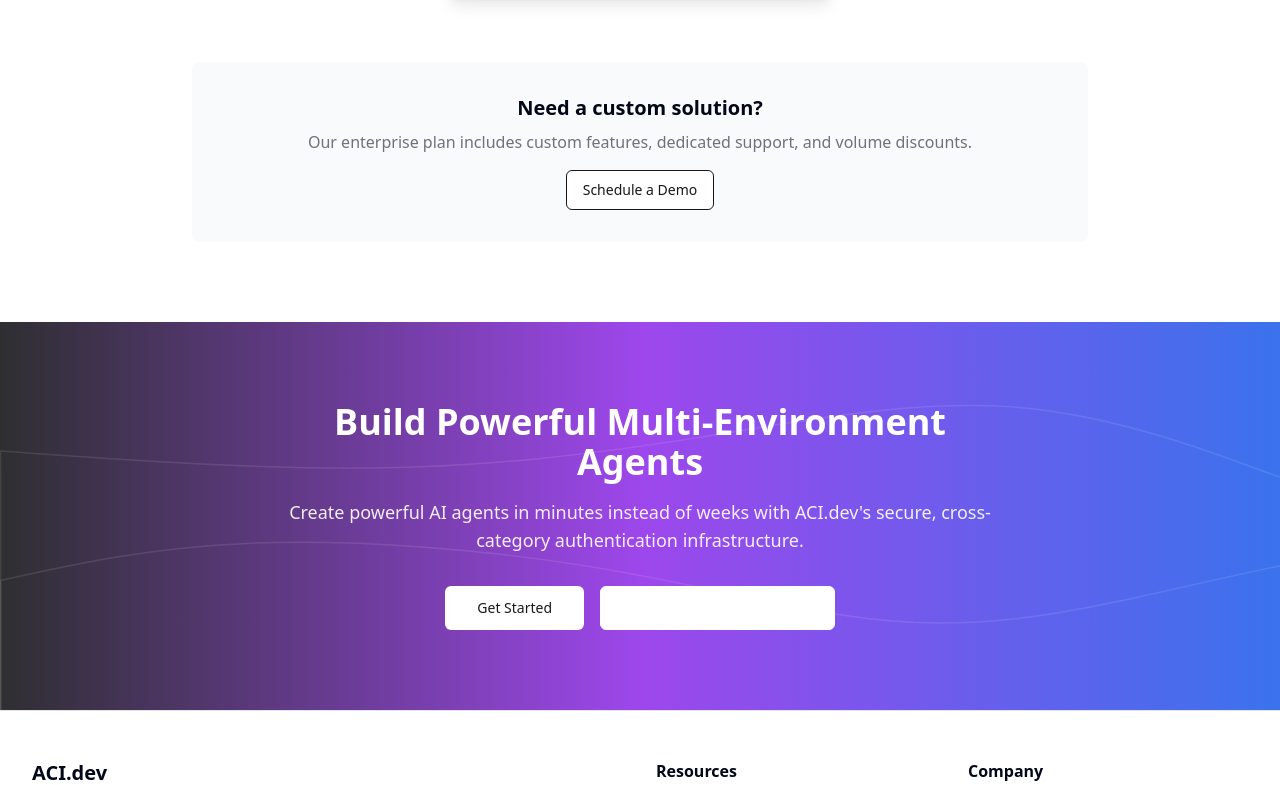
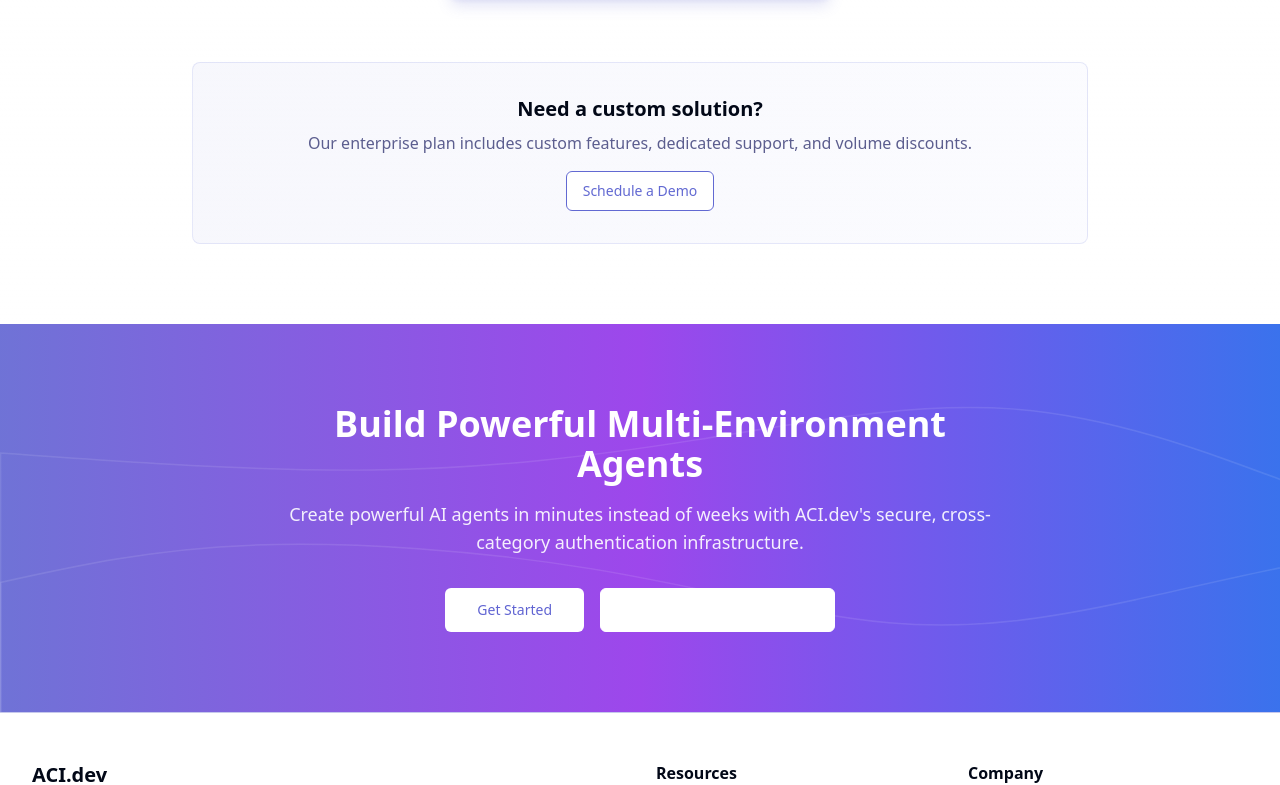
Before and after one commit to lovedatatiff/ACI-new-website, a React (Vite) app: page / in a window 1280 px wide. Shown: the part 4562-5347 px from the top of the page. Built offline with nearby package versions, Linux system fonts and the light colour scheme.

Commit message:
Refactor: Update color palette
Adjust the design and color scheme to use the specified color palette.

```diff
--- a/src/components/PricingSection.tsx
+++ b/src/components/PricingSection.tsx
@@ -72,7 +72,7 @@ const pricingTiers: PricingTier[] = [
     ],
     cta: "Start Free Trial",
     popular: true,
-    gradient: "from-primary/20 via-blue-500/20 to-violet-500/20",
+    gradient: "from-[#6269D2]/20 via-[#8D94E1]/20 to-[#B7BFFE]/20",
   },
   {
     name: "Enterprise",
@@ -102,7 +102,7 @@ const PricingSection = () => {
       <div className="max-w-7xl mx-auto px-4 sm:px-6 lg:px-8 relative z-10">
         <ScrollReveal>
           <div className="text-center mb-16">
-            <h2 className="text-3xl md:text-4xl font-bold mb-4">
+            <h2 className="text-3xl md:text-4xl font-bold mb-4 text-gradient">
               Flexible Pricing for Every Team
             </h2>
             <p className="text-xl text-muted-foreground max-w-3xl mx-auto">
@@ -120,19 +120,19 @@ const PricingSection = () => {
             >
               <Card className={`
                 h-full relative overflow-hidden flex flex-col
-                ${tier.popular ? 'border-primary shadow-lg shadow-primary/10' : ''}
+                ${tier.popular ? 'border-[#6269D2] shadow-lg shadow-[#6269D2]/20' : ''}
                 transition-all duration-300 hover:shadow-xl hover:-translate-y-1
               `}>
                 {tier.popular && (
                   <div className="absolute top-0 right-0 transform translate-x-4 -translate-y-4 rotate-12">
-                    <div className="bg-primary text-white text-xs px-6 py-1 rounded-full font-medium">
+                    <div className="bg-[#6269D2] text-white text-xs px-6 py-1 rounded-full font-medium">
                       Most Popular
                     </div>
                   </div>
                 )}
 
                 {tier.gradient && (
-                  <div className={`absolute inset-0 bg-gradient-to-r ${tier.gradient} opacity-30 z-0`}></div>
+                  <div className={`absolute inset-0 bg-gradient-to-r ${tier.gradient} opacity-40 z-0`}></div>
                 )}
 
                 <CardHeader className="relative z-10">
@@ -142,7 +142,7 @@ const PricingSection = () => {
 
                 <CardContent className="relative z-10 flex-grow">
                   <div className="mb-6">
-                    <span className="text-4xl font-bold">{tier.price}</span>
+                    <span className="text-4xl font-bold text-[#6269D2]">{tier.price}</span>
                     <span className="text-muted-foreground ml-1">{tier.priceDetail}</span>
                   </div>
 
@@ -150,7 +150,7 @@ const PricingSection = () => {
                     {tier.features.map((feature, featureIndex) => (
                       <li key={featureIndex} className="flex items-center">
                         {feature.included ? (
-                          <Check className="h-5 w-5 text-primary mr-2 flex-shrink-0" />
+                          <Check className="h-5 w-5 text-[#6269D2] mr-2 flex-shrink-0" />
                         ) : (
                           <div className="h-5 w-5 rounded-full border border-muted-foreground/30 mr-2 flex-shrink-0" />
                         )}
@@ -178,7 +178,7 @@ const PricingSection = () => {
                 <CardFooter className="relative z-10 pt-4">
                   <Button
                     variant={tier.popular ? "default" : "outline"}
-                    className={`w-full ${tier.popular ? 'bg-primary hover:bg-primary/90' : ''}`}
+                    className={`w-full ${tier.popular ? 'bg-[#6269D2] hover:bg-[#6269D2]/90' : 'border-[#6269D2] text-[#6269D2] hover:bg-[#6269D2]/10'}`}
                   >
                     {tier.cta}
                   </Button>
@@ -190,12 +190,12 @@ const PricingSection = () => {
 
         <div className="mt-16 text-center">
           <ScrollReveal delay={400}>
-            <div className="bg-slate-50 dark:bg-slate-900 p-8 rounded-lg max-w-4xl mx-auto">
+            <div className="bg-gradient-to-r from-[#6269D2]/5 to-[#B7BFFE]/5 p-8 rounded-lg max-w-4xl mx-auto border border-[#8D94E1]/20">
               <h3 className="text-xl font-semibold mb-2">Need a custom solution?</h3>
               <p className="mb-4 text-muted-foreground">
                 Our enterprise plan includes custom features, dedicated support, and volume discounts.
               </p>
-              <Button variant="outline" className="border-primary text-primary hover:bg-primary/10">
+              <Button variant="outline" className="border-[#6269D2] text-[#6269D2] hover:bg-[#6269D2]/10">
                 Schedule a Demo
               </Button>
             </div>
--- a/src/index.css
+++ b/src/index.css
@@ -1,4 +1,3 @@
-
 @tailwind base;
 @tailwind components;
 @tailwind utilities;
@@ -14,30 +13,30 @@
     --popover: 0 0% 100%;
     --popover-foreground: 222.2 84% 4.9%;
 
-    --primary: 240 5.9% 10%;
+    --primary: 238 56% 60%;
     --primary-foreground: 0 0% 98%;
 
-    --secondary: 240 4.8% 95.9%;
-    --secondary-foreground: 240 5.9% 10%;
+    --secondary: 237 50% 91%;
+    --secondary-foreground: 238 56% 40%;
 
-    --muted: 240 4.8% 95.9%;
-    --muted-foreground: 240 3.8% 46.1%;
+    --muted: 237 50% 95%;
+    --muted-foreground: 237 22% 46.1%;
 
-    --accent: 240 4.8% 95.9%;
-    --accent-foreground: 240 5.9% 10%;
+    --accent: 237 50% 91%;
+    --accent-foreground: 238 56% 40%;
 
     --destructive: 0 84.2% 60.2%;
     --destructive-foreground: 0 0% 98%;
 
-    --border: 240 5.9% 90%;
-    --input: 240 5.9% 90%;
-    --ring: 240 5.9% 10%;
+    --border: 237 50% 85%;
+    --input: 237 30% 85%;
+    --ring: 238 56% 60%;
 
     --radius: 0.5rem;
 
     --sidebar-background: 0 0% 98%;
     --sidebar-foreground: 240 5.3% 26.1%;
-    --sidebar-primary: 240 5.9% 10%;
+    --sidebar-primary: 238 56% 60%;
     --sidebar-primary-foreground: 0 0% 98%;
     --sidebar-accent: 240 4.8% 95.9%;
     --sidebar-accent-foreground: 240 5.9% 10%;
@@ -55,32 +54,33 @@
     --popover: 222.2 84% 4.9%;
     --popover-foreground: 210 40% 98%;
 
-    --primary: 210 40% 98%;
-    --primary-foreground: 222.2 47.4% 11.2%;
+    --primary: 238 56% 60%;
+    --primary-foreground: 0 0% 98%;
 
-    --secondary: 217.2 32.6% 17.5%;
-    --secondary-foreground: 210 40% 98%;
+    --secondary: 237 32.6% 25%;
+    --secondary-foreground: 237 50% 91%;
 
-    --muted: 217.2 32.6% 17.5%;
-    --muted-foreground: 215 20.2% 65.1%;
+    --muted: 237 32.6% 20%;
+    --muted-foreground: 237 30% 65.1%;
 
-    --accent: 217.2 32.6% 17.5%;
-    --accent-foreground: 210 40% 98%;
+    --accent: 237 32.6% 25%;
+    --accent-foreground: 237 50% 91%;
 
     --destructive: 0 62.8% 30.6%;
     --destructive-foreground: 210 40% 98%;
 
-    --border: 217.2 32.6% 17.5%;
-    --input: 217.2 32.6% 17.5%;
-    --ring: 212.7 26.8% 83.9%;
-    --sidebar-background: 240 5.9% 10%;
-    --sidebar-foreground: 240 4.8% 95.9%;
-    --sidebar-primary: 224.3 76.3% 48%;
+    --border: 237 32.6% 25%;
+    --input: 237 32.6% 25%;
+    --ring: 238 56% 60%;
+
+    --sidebar-background: 238 56% 15%;
+    --sidebar-foreground: 237 50% 91%;
+    --sidebar-primary: 238 56% 60%;
     --sidebar-primary-foreground: 0 0% 100%;
-    --sidebar-accent: 240 3.7% 15.9%;
-    --sidebar-accent-foreground: 240 4.8% 95.9%;
-    --sidebar-border: 240 3.7% 15.9%;
-    --sidebar-ring: 217.2 91.2% 59.8%;
+    --sidebar-accent: 237 30% 25%;
+    --sidebar-accent-foreground: 237 50% 91%;
+    --sidebar-border: 237 30% 25%;
+    --sidebar-ring: 238 56% 60%;
   }
 }
 
@@ -97,7 +97,7 @@
 
 @layer utilities {
   .text-gradient {
-    @apply bg-gradient-to-r from-primary to-blue-500 bg-clip-text text-transparent;
+    @apply bg-gradient-to-r from-[#6269D2] to-[#B7BFFE] bg-clip-text text-transparent;
   }
 
   .text-shadow {
@@ -131,3 +131,15 @@ html {
 body {
   overflow-x: hidden;
 }
+
+.purple-filter {
+  filter: brightness(0.9) contrast(0.9) saturate(0) sepia(0.2) hue-rotate(240deg) brightness(1.2) opacity(0.85);
+}
+
+.violet-glow {
+  box-shadow: 0 0 15px rgba(98, 105, 210, 0.3);
+}
+
+.violet-gradient {
+  background: linear-gradient(135deg, #6269D2 0%, #8D94E1 50%, #B7BFFE 100%);
+}
```
